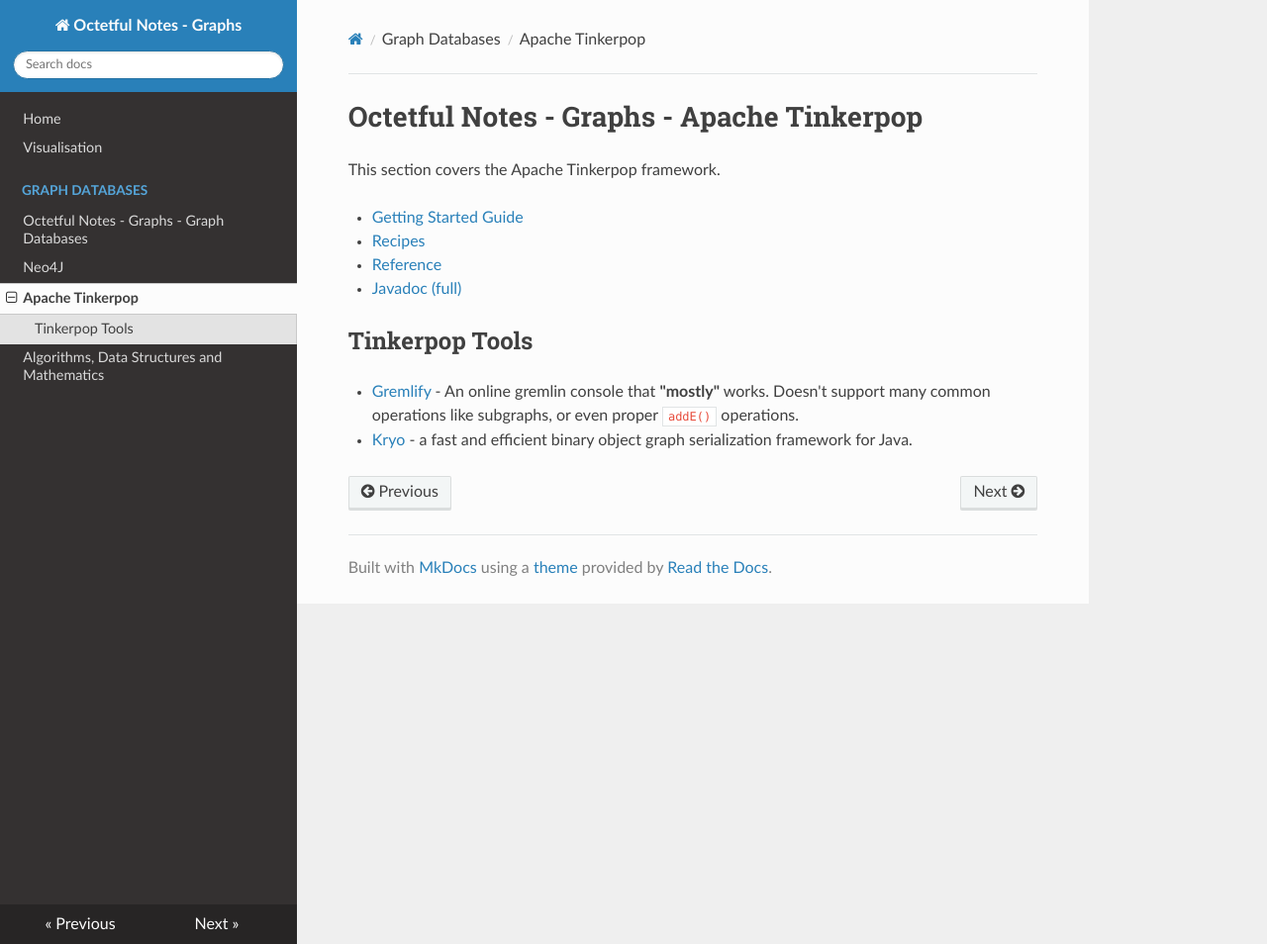
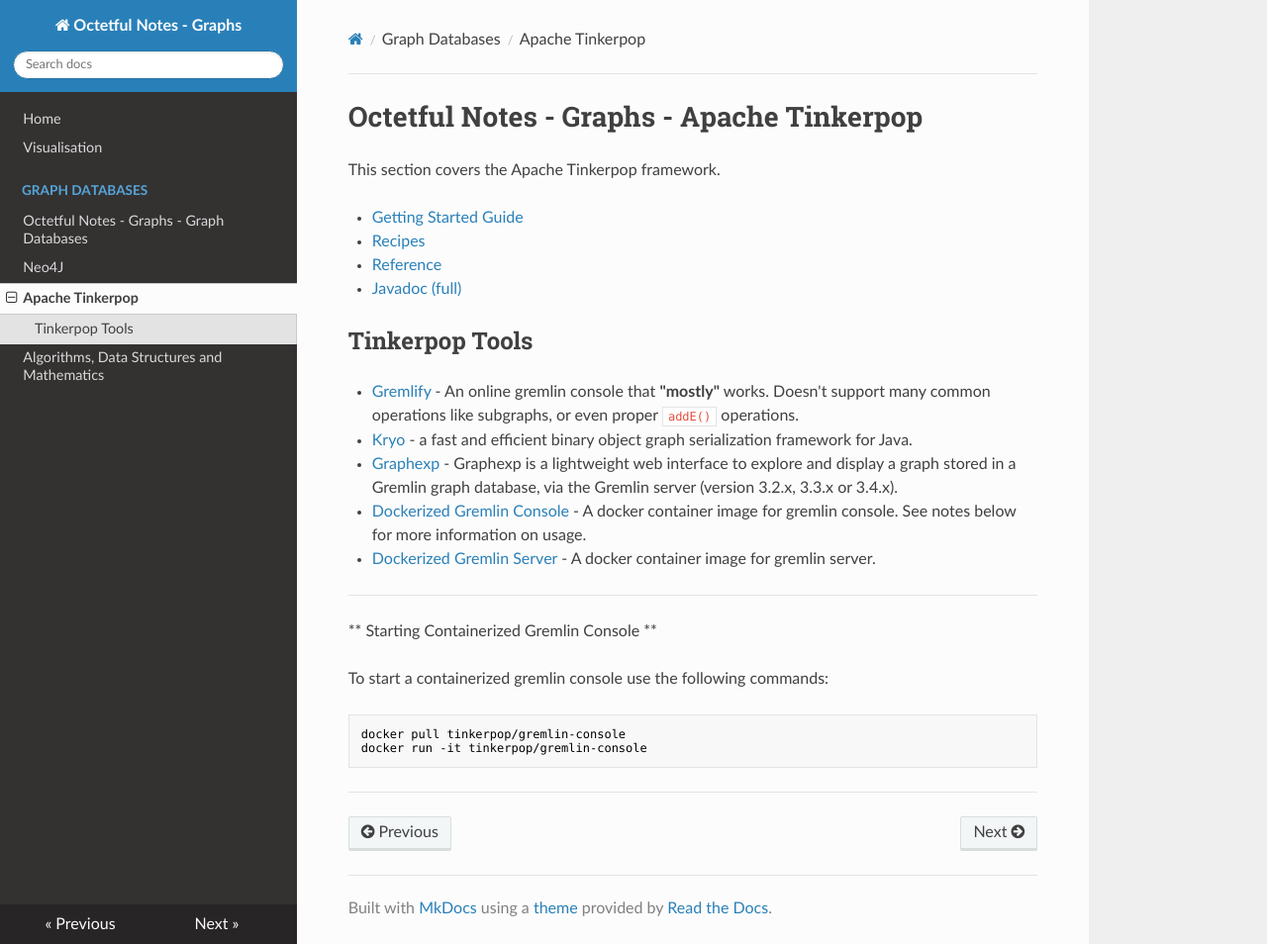
Before and after one commit to octetful-notes/on-graphs, an MkDocs documentation site: the page built from docs/graphdb/tinkerpop.md, in a window 1280 px wide and 954 px high. Shown: the whole window at 99% size. Built offline with MkDocs 1.6.1, drawn with Linux system fonts in a browser that asks for light colours; nearby versions of some CDN libraries.

Commit message:
Update Tinkerpop docs

````diff
--- a/docs/graphdb/tinkerpop.md
+++ b/docs/graphdb/tinkerpop.md
@@ -10,3 +10,18 @@
 ## Tinkerpop Tools
 - [Gremlify](https://gremlify.com/) - An online gremlin console that **"mostly"** works. Doesn't support many common operations like subgraphs, or even proper `addE()` operations.
 - [Kryo](https://github.com/EsotericSoftware/kryo) - a fast and efficient binary object graph serialization framework for Java.
+- [Graphexp](https://github.com/bricaud/graphexp) - Graphexp is a lightweight web interface to explore and display a graph stored in a Gremlin graph database, via the Gremlin server (version 3.2.x, 3.3.x or 3.4.x).
+- [Dockerized Gremlin Console](https://hub.docker.com/r/tinkerpop/gremlin-console) - A docker container image for gremlin console. See notes below for more information on usage.
+- [Dockerized Gremlin Server](https://hub.docker.com/r/tinkerpop/gremlin-server) - A docker container image for gremlin server.
+
+
+---
+** Starting Containerized Gremlin Console **
+
+To start a containerized gremlin console use the following commands:
+```bash
+docker pull tinkerpop/gremlin-console
+docker run -it tinkerpop/gremlin-console
+```
+
+---
````
